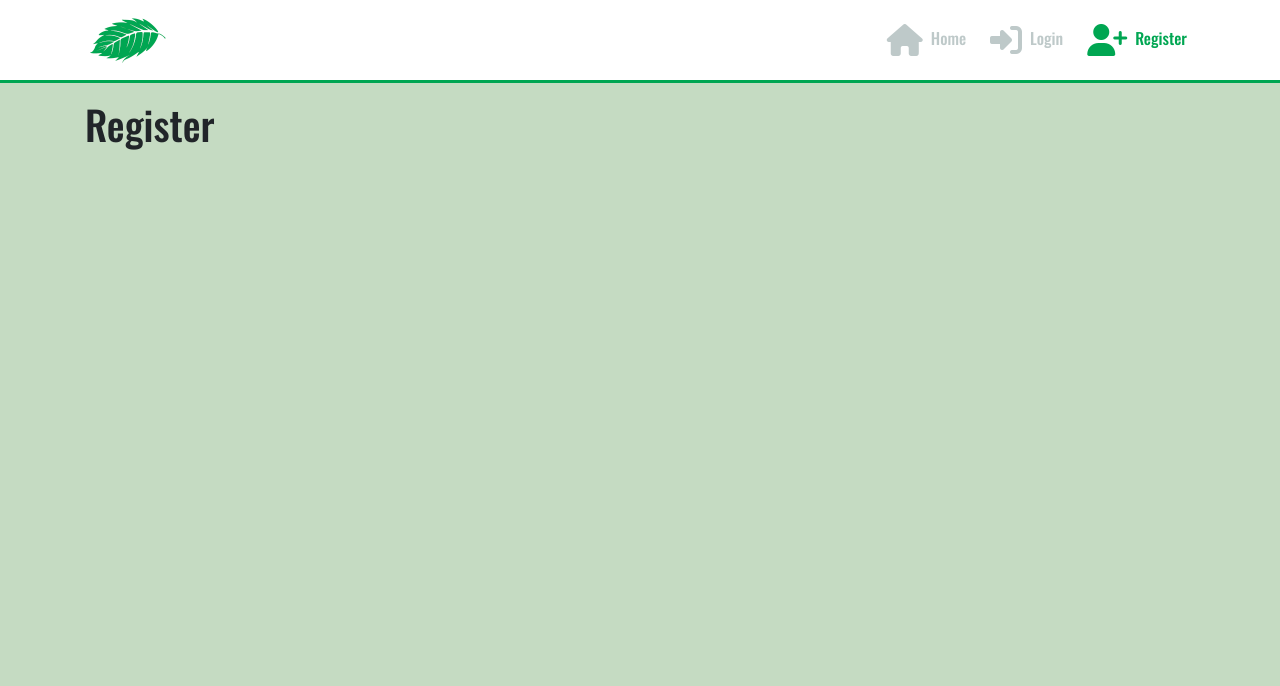
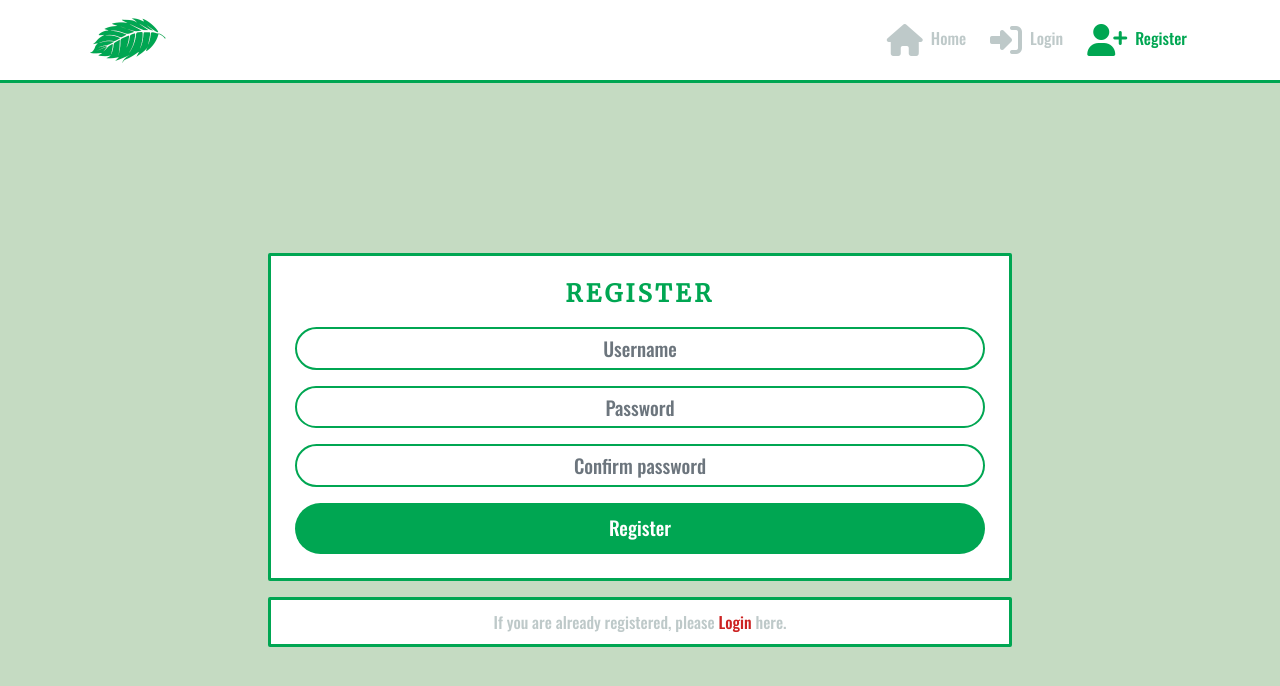
Before and after one commit to Mycrosys/portfolio-project-5-peppermint, a React (Create React App) app: page /signup in a window 1280 px wide. Shown: the top 686 px of the page. Built offline with nearby package versions, Linux system fonts and the light colour scheme; the HTML template or start-up script is replaced by a standard one.

Commit message:
Feat: add signin and signup pages and functionality

```diff
--- a/public/index.html
+++ b/public/index.html
@@ -46,7 +46,7 @@
       work correctly both with client-side routing and a non-root public URL.
       Learn how to configure a non-root public URL by running `npm run build`.
     -->
-    <title>React App</title>
+    <title>Peppermint</title>
   </head>
   <body>
     <noscript>You need to enable JavaScript to run this app.</noscript>
--- a/src/App.js
+++ b/src/App.js
@@ -2,6 +2,10 @@
 import NavBar from "./components/NavBar";
 import Container from "react-bootstrap/Container";
 import {Route,Switch} from 'react-router-dom';
+import "./api/axiosDefaults";
+import SignUpForm from "./pages/auth/SignUpForm.js";
+import SignInForm from "./pages/auth/SignInForm";
+
 
 function App() {
   return (
@@ -10,8 +14,8 @@
       <Container className={styles.Main}>
         <Switch>
           <Route exact path="/" render={() => <h1>Home Page</h1>} />
-          <Route exact path="/signin" render={() => <h1>Login</h1>} />
-          <Route exact path="/signup" render={() => <h1>Register</h1>} />
+          <Route exact path="/signin" render={() => <SignInForm />} />
+          <Route exact path="/signup" render={() => <SignUpForm />} />
           <Route render={() => <p>Invalid URL</p>} />
         </Switch>
       </Container>
--- a/src/App.module.css
+++ b/src/App.module.css
@@ -6,6 +6,13 @@
 
 .Main {
     padding-top: 100px;
+}
+
+.Content {
+  background-color: #ffffff;
+  padding: 10px;
+  border-radius: 2px;
+  border: 3px solid #00a652;
 }
 
 * {
@@ -27,6 +34,10 @@
   transition: color ease-in-out 0.3s;
 }
 
+input[type="file"] {
+  display: none;
+}
+
 i {
   color: #bec9c9;
   font-size: 2rem;
@@ -39,3 +50,22 @@
   transition: color ease-in-out 0.3s;
   color: #00a652;
 }
+
+figure {
+  text-align: center;
+  display: inline-block;
+}
+
+/* A nicer Scrollbar */
+*::-webkit-scrollbar {
+  width: 5px;
+}
+*::-webkit-scrollbar-track {
+  background: #e5e5e5;
+}
+*::-webkit-scrollbar-thumb {
+  background: #999;
+}
+*::-webkit-scrollbar-thumb:hover {
+  background: #00a652;
+}
--- /dev/null
+++ b/src/api/axiosDefaults.js
@@ -0,0 +1,5 @@
+import axios from "axios";
+
+axios.defaults.baseURL = 'https://peppermint-qa-api.herokuapp.com/';
+axios.defaults.headers.post["Content-Type"] = "multipart/form-data";
+axios.defaults.withCredentials = true;
--- /dev/null
+++ b/src/pages/auth/SignInForm.js
@@ -0,0 +1,115 @@
+import React, { useState } from "react";
+import axios from "axios";
+
+import Form from "react-bootstrap/Form";
+import Alert from "react-bootstrap/Alert";
+import Button from "react-bootstrap/Button";
+import Col from "react-bootstrap/Col";
+import Row from "react-bootstrap/Row";
+import Container from "react-bootstrap/Container";
+
+import { Link, useHistory } from "react-router-dom";
+
+import styles from "../../styles/SignInUpForm.module.css";
+import btnStyles from "../../styles/Button.module.css";
+import appStyles from "../../App.module.css";
+
+function SignInForm() {
+  // username, password
+  const [signInData, setSignInData] = useState({
+    username: "",
+    password: "",
+  });
+  const { username, password } = signInData;
+
+  const [errors, setErrors] = useState({});
+
+  const history = useHistory();
+
+  // handling the submit of the form
+  const handleSubmit = async (event) => {
+    event.preventDefault();
+    try {
+      await axios.post("/dj-rest-auth/login/", signInData);
+      history.push("/");
+    } catch (err) {
+      setErrors(err.response?.data);
+    }
+  };
+
+  // handling the change of any textfields
+  const handleChange = (event) => {
+    setSignInData({
+      ...signInData,
+      [event.target.name]: event.target.value,
+    });
+  };
+
+  return (
+    <Row className={styles.Row}>
+      <Col className="my-auto py-2 p-md-2" md={{ span: 8, offset: 2 }}>
+        <Container className={`${appStyles.Content} p-4 `}>
+          <h1 className={styles.Header}>Login</h1>
+          <Form onSubmit={handleSubmit}>
+            <Form.Group controlId="username">
+              <Form.Label className="d-none">Username</Form.Label>
+              <Form.Control
+                type="text"
+                placeholder="Username"
+                name="username"
+                className={styles.Input}
+                value={username}
+                onChange={handleChange}
+              />
+            </Form.Group>
+
+            {errors.username?.map((message, idx) => (
+              <Alert key={idx} variant="warning">
+                {message}
+              </Alert>
+            ))}
+
+            <Form.Group controlId="password">
+              <Form.Label className="d-none">Password</Form.Label>
+              <Form.Control
+                type="password"
+                placeholder="Password"
+                name="password"
+                className={styles.Input}
+                value={password}
+                onChange={handleChange}
+              />
+            </Form.Group>
+
+            {errors.password?.map((message, idx) => (
+              <Alert key={idx} variant="warning">
+                {message}
+              </Alert>
+            ))}
+
+            <Button
+              className={`${btnStyles.Button} ${btnStyles.Wide} ${btnStyles.Green}`}
+              type="submit">Login
+            </Button>
+
+            {errors.non_field_errors?.map((message, idx) => (
+              <Alert key={idx} variant="warning" className="mt-3">
+                {message}
+              </Alert>
+            ))}
+
+          </Form>
+        </Container>
+
+        <Container className={`mt-3 ${appStyles.Content}`}>
+          <Link className={styles.Link} to="/signup">
+            No account? <span>Register</span> instead.
+          </Link>
+        </Container>
+
+      </Col>
+    </Row>
+  );
+}
+
+export default SignInForm;
--- /dev/null
+++ b/src/pages/auth/SignUpForm.js
@@ -0,0 +1,138 @@
+import React, { useState } from "react";
+import { Link, useHistory } from "react-router-dom";
+
+import styles from "../../styles/SignInUpForm.module.css";
+import btnStyles from "../../styles/Button.module.css";
+import appStyles from "../../App.module.css";
+
+import {
+  Form,
+  Button,
+  Col,
+  Row,
+  Container,
+  Alert,
+} from "react-bootstrap";
+
+import axios from "axios";
+
+const SignUpForm = () => {
+  // username, password, confirm password
+  const [signUpData, setSignUpData] = useState({
+    username: "",
+    password1: "",
+    password2: "",
+  });
+
+  const { username, password1, password2 } = signUpData;
+
+  const [errors, setErrors] = useState({});
+
+  const history = useHistory();
+
+  // handling the change of any textfields
+  const handleChange = (event) => {
+    setSignUpData({
+      ...signUpData,
+      [event.target.name]: event.target.value,
+    });
+  };
+
+  // handling the submit of the form
+  const handleSubmit = async (event) => {
+    event.preventDefault(); // preventing default submit
+    try {
+      await axios.post("/dj-rest-auth/registration/", signUpData);
+      history.push("/signin"); // redirecting to login page
+    } catch (err) {
+      setErrors(err.response?.data);
+    }
+  };
+
+  return (
+    <Row className={styles.Row}>
+      <Col className="my-auto py-2 p-md-2" md={{ span: 8, offset: 2 }}>
+        <Container className={`${appStyles.Content} p-4 `}>
+          <h1 className={styles.Header}>Register</h1>
+
+          <Form onSubmit={handleSubmit}>
+            <Form.Group controlId="username">
+              <Form.Label className="d-none">username</Form.Label>
+              <Form.Control
+                className={styles.Input}
+                type="text"
+                placeholder="Username"
+                name="username"
+                value={username}
+                onChange={handleChange}
+              />
+            </Form.Group>
+
+            {errors.username?.map((message, idx) => (
+              <Alert variant="warning" key={idx}>
+                {message}
+              </Alert>
+            ))}
+
+            <Form.Group controlId="password1">
+              <Form.Label className="d-none">Password</Form.Label>
+              <Form.Control
+                className={styles.Input}
+                type="password"
+                placeholder="Password"
+                name="password1"
+                value={password1}
+                onChange={handleChange}
+              />
+            </Form.Group>
+
+            {errors.password1?.map((message, idx) => (
+              <Alert key={idx} variant="warning">
+                {message}
+              </Alert>
+            ))}
+
+            <Form.Group controlId="password2">
+              <Form.Label className="d-none">Confirm password</Form.Label>
+              <Form.Control
+                className={styles.Input}
+                type="password"
+                placeholder="Confirm password"
+                name="password2"
+                value={password2}
+                onChange={handleChange}
+              />
+            </Form.Group>
+
+            {errors.password2?.map((message, idx) => (
+              <Alert key={idx} variant="warning">
+                {message}
+              </Alert>
+            ))}
+
+            <Button
+              className={`${btnStyles.Button} ${btnStyles.Wide} ${btnStyles.Green}`}
+              type="submit">Register
+            </Button>
+
+            {errors.non_field_errors?.map((message, idx) => (
+              <Alert key={idx} variant="warning" className="mt-3">
+                {message}
+              </Alert>
+            ))}
+
+          </Form>
+        </Container>
+
+        <Container className={`mt-3 ${appStyles.Content}`}>
+          <Link className={styles.Link} to="/signin">
+            If you are already registered, please <span>Login</span> here.
+          </Link>
+        </Container>
+
+      </Col>
+    </Row>
+  );
+};
+
+export default SignUpForm;
--- /dev/null
+++ b/src/styles/Button.module.css
@@ -0,0 +1,40 @@
+.Button {
+  font-size: 1.2rem;
+  align-self: center;
+  border-radius: 50px;
+  border-color: transparent;
+  padding: 5px 10px;
+  min-width: 80px;
+}
+
+.Button:hover {
+  border: 2px solid #00a652;
+  padding: 9px 10px;
+}
+
+.Button:hover:active {
+  background-color: #00a652 !important;
+}
+
+.Button:active {
+  background-color: #00a652 !important;
+}
+
+.Button:focus {
+  background-color: #00a652;
+}
+
+.Wide {
+  padding: 10px 50px;
+  width: 100%;
+}
+
+.Green {
+  background-color: #00a652;
+  color: #ffffff;
+}
+
+.Green:hover {
+  background-color: #ffffff;
+  color: #00a652;
+}
--- /dev/null
+++ b/src/styles/SignInUpForm.module.css
@@ -0,0 +1,41 @@
+.Row {
+    height: calc(100vh - 100px);
+  }
+
+.Input {
+  background: #ffffff;
+  border: 2px solid #00a652;
+  box-sizing: border-box;
+  border-radius: 50px;
+  font-size: 1.2rem;
+  color: #bec9c9;
+  text-align: center;
+  padding: 15px;
+}
+
+.Header {
+  font-family: "Merriweather", sans-serif;
+  font-style: normal;
+  font-weight: bold;
+  font-size: 1.5rem;
+  text-align: center;
+  letter-spacing: 0.15em;
+  text-transform: uppercase;
+  color: #00a652;
+  padding-bottom: 10px;
+}
+
+.Link {
+  text-decoration: none;
+  text-align: center;
+  display: block;
+  margin: auto;
+}
+
+.Link span {
+  color: #cc2222;
+}
+
+.Container {
+  padding: 25px 10px;
+}
```
Lines whose indentation alone changed are shown as unchanged.
